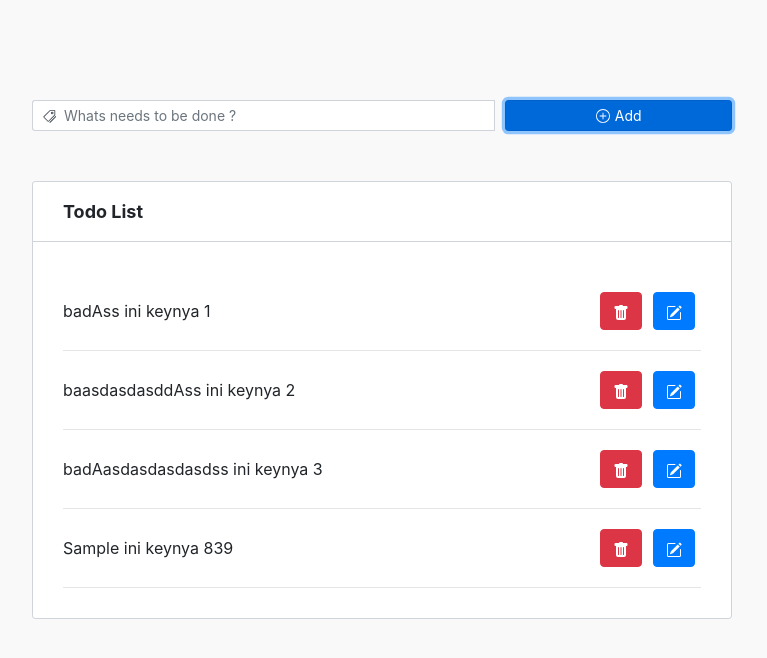
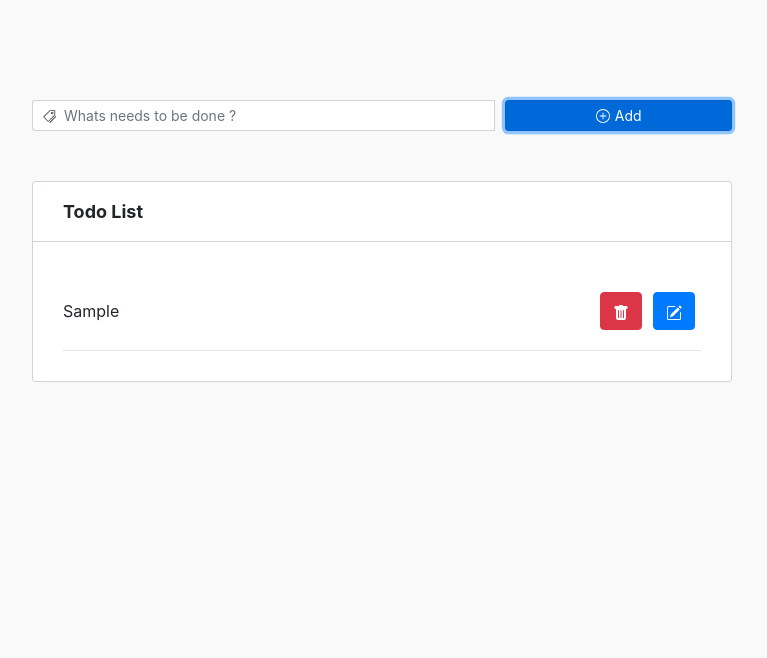
Before and after one commit to adebayus/practice-todo-app, a React (Create React App) app: page / in a window 1280 px wide. Both pictures are taken after typing "Sample" into the empty fields and a click on the button "Add". Shown: the top 658 px of the page, without its empty margins (258-1025 px from the left). Built offline with nearby package versions, Linux system fonts and the light colour scheme.

Commit message:
adding function edit todo and  work

```diff
--- a/src/App.js
+++ b/src/App.js
@@ -4,35 +4,26 @@ import {Button, Col, Form, InputGroup } from 'react-bootstrap';
 import Todo from './component/Todo'
 
 function App() {
-    const [data, setData] = useState([{
-        id: 1,
-        detail: "badAss"
-    },{
-        id: 2,
-        detail: "baasdasdasddAss"
-    },{
-        id: 3,
-        detail: "badAasdasdasdasdss"
-    }])
+    const [data, setData] = useState([])
     const [todo, setTodo] = useState("")
     console.log(data,"ini data lama")
 
 
 
 
-    const changeEdit = (event, index) => {
+    const changeEdit = (indexId, indexDetail) => {
         // e.preventDefault();
-        console.log(index, "asdasdasd")
+        console.log(indexId, indexDetail, "inside changeEdit")
         const copyData = data
-        const dataIndex = data.findIndex(data => data.id === index )
-        console.log(dataIndex)
-        // const updatedData = {
-        //     id : 2,
-        //     detail: "fuxeeee"
-        // }
+        const dataIndex = data.findIndex(data => data.id === indexId )
+        // console.log(dataIndex)
+        const updatedData = {
+            id : indexId,
+            detail: indexDetail
+        }
         // const newData = updatedData
-        // copyData[dataIndex] = newData
-        // setData([...copyData])
+        copyData[dataIndex] = updatedData
+        setData([...copyData])
         // console.log([...copyData],"asdasdasdasd")
         // // dataIndex.detail = "fuxeee";
         // // console.log(copyData, "ini data baru")
@@ -125,6 +116,7 @@ function App() {
                           <Todo key={value.id}
                           id={value.id}
                           deletedata = {deleteData}
+                          changeEdit = {changeEdit}
                           name={value.detail}/>
                       )
                   })}
--- a/src/component/ModalEdit.js
+++ b/src/component/ModalEdit.js
@@ -1,16 +1,34 @@
-import React from 'react'
+import React, { useState } from 'react'
 import { Modal, Button, Form, InputGroup } from 'react-bootstrap'
 
 function ModalEdit(props) {
+    const [edit, setEdit] = useState(props.detail)
+    const [isshow,setIsShow ] = useState(props.show)
+    console.log(isshow)
+    const addNewDetail = (e) => {
+        e.preventDefault();
+        props.changeedit(props.id, edit);
+        props.closedModal(false)
+    }
+
+    const changeHandelerEdit =  (event) => {
+        setEdit(event.target.value)
+        // console.log(event.target.val)
+    }
+
+    console.log(edit)
     return (
     <Modal
-      {...props}
+    //   {...props}
       size="lg"
       aria-labelledby="contained-modal-title-vcenter"
+      show={props.show}
+      onHide={props.onHide}
+      animation= {false}
       centered >
-        <Modal.Header closeButton>
+        <Modal.Header closeButton={true}>
             <Modal.Title id="contained-modal-title-vcenter">
-                Modal heading
+                *Dont Enter Just Click Submit
             </Modal.Title>
         </Modal.Header>
         <Modal.Body>
@@ -26,19 +44,18 @@ function ModalEdit(props) {
                         </InputGroup.Text>
                     </InputGroup.Prepend>
                     <Form.Control
-                    //nChange={}
-                    //value={}
+                    onChange={changeHandelerEdit}
+                    value={edit}
                     className="input-todo"
                     type="text"
-                    placeholder="Whats needs to be done ?" required/>
+                    placeholder="edit your todo" required/>
                 </InputGroup>
             </Form>
 
         </Modal.Body>
         <Modal.Footer>
             <Button onClick={props.onHide} size="md" variant="danger">Cancel</Button>
-            <Button onClick={props.onHide}>Close</Button>
-
+            <Button onClick={ addNewDetail }  size="md" variant="primary">Submit</Button>
         </Modal.Footer>
     </Modal>
     )
--- a/src/component/Todo.js
+++ b/src/component/Todo.js
@@ -4,7 +4,12 @@ import ModalEdit from './ModalEdit'
 
 function Todo(props) {
     const [modalShow, setModalShow] = React.useState(false);
+    // const [newDetail, setNewDetail] =  React.useState("")
 
+
+    const closedModal =(on) =>{
+        setModalShow(on)
+    }
     // const styleCol = {
     //     width: "100%",
     //     height: "100%"
@@ -33,7 +38,7 @@ function Todo(props) {
                             margin:"0px",
                             padding: "0px"
                         }
-                    }>{props.name} ini keynya {props.id} </p>
+                    }>{props.name} </p>
                 </Col>
                 <Col lg={2}>
                     <Row>
@@ -58,7 +63,7 @@ function Todo(props) {
                 </Col>
             </Row>
             <hr/>
-            <ModalEdit show={modalShow} onHide={() => setModalShow(false)}></ModalEdit>
+            <ModalEdit id={props.id} detail={props.name}  changeedit={props.changeEdit} closedModal={closedModal} show={modalShow} onHide={() => setModalShow(false)} ></ModalEdit>
         </div>
     )
 }
```
Also changed, not shown: 1 other file (tests, documents, lock files or other folders).
